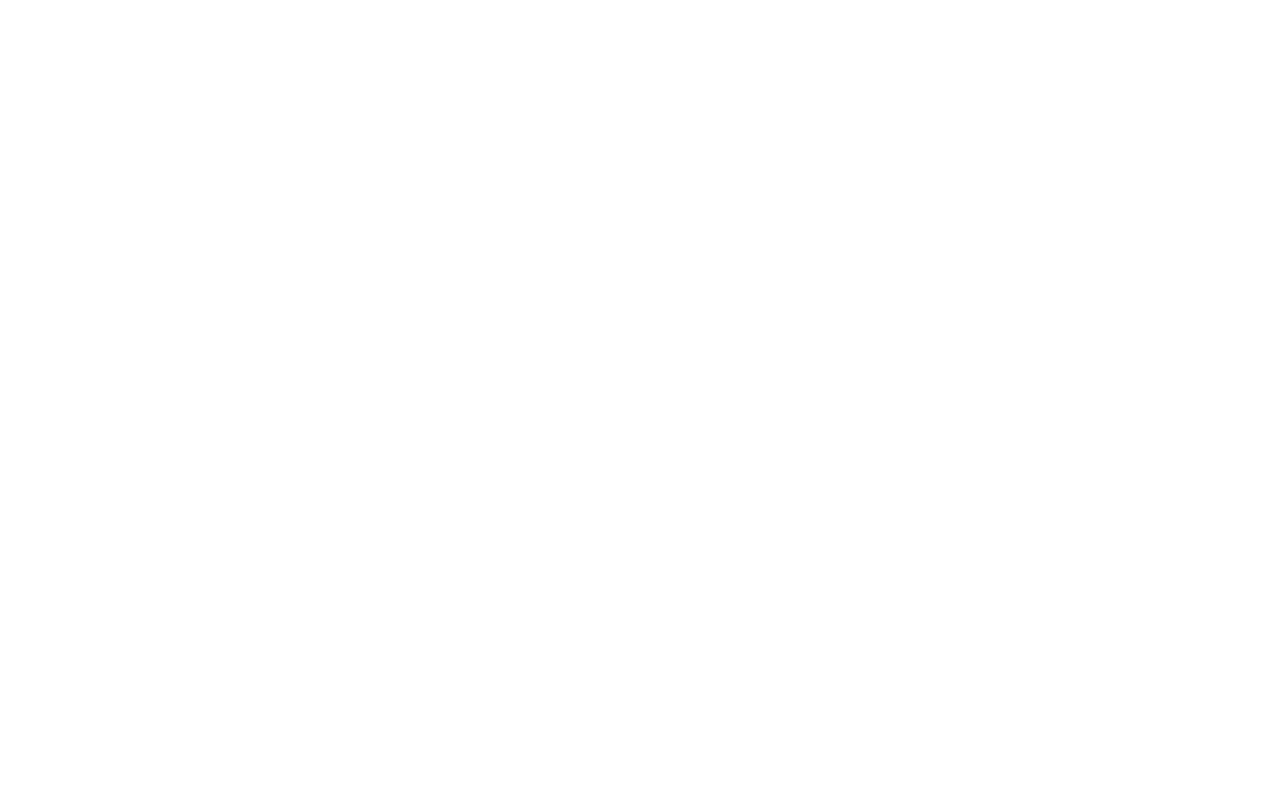
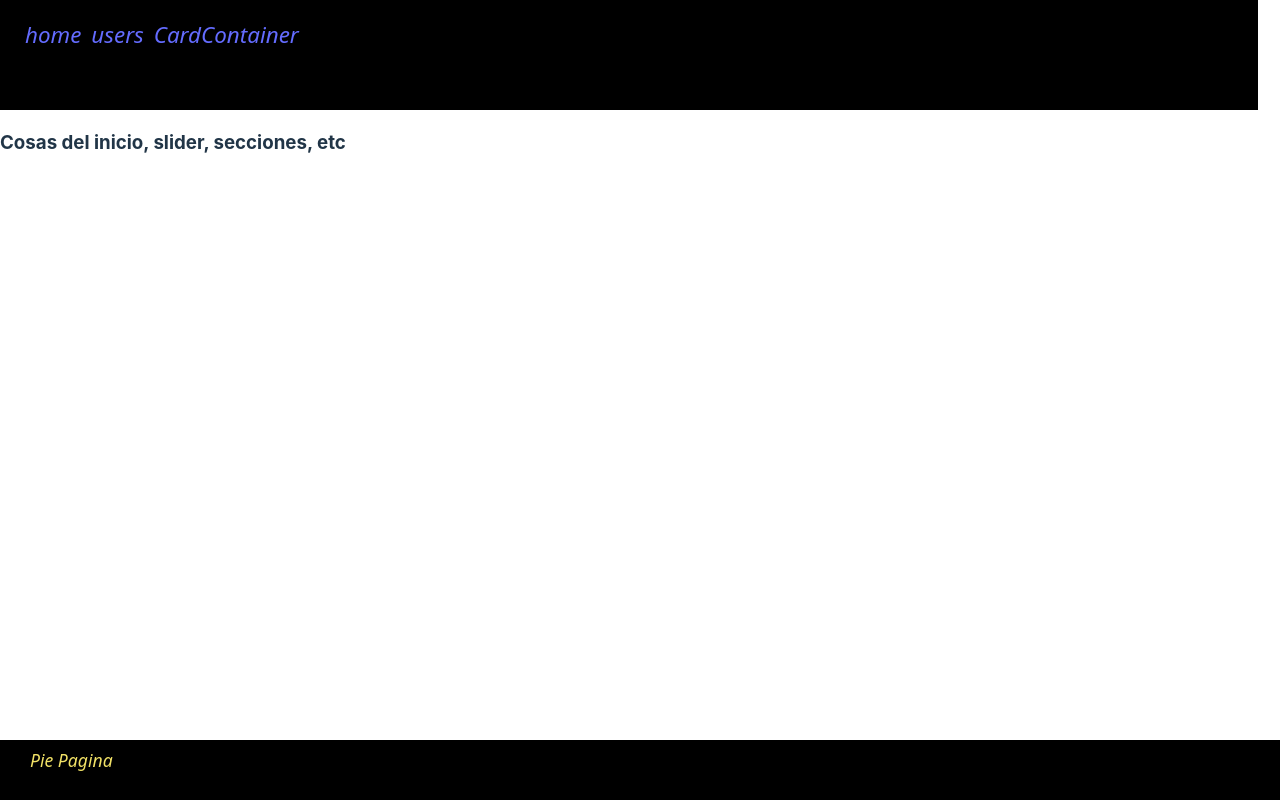
Before and after one commit to Chazmann/tarjetasReact, a React (Vite) app: page / in a window 1280 px wide. Built offline with nearby package versions, Linux system fonts and the light colour scheme.

Commit message:
pruebas con React Router

```diff
--- a/package.json
+++ b/package.json
@@ -13,7 +13,7 @@
   "dependencies": {
     "react": "^18.2.0",
     "react-dom": "^18.2.0",
-    "react-router-dom": "^6.14.2"
+    "react-router-dom": "^6.15.0"
   },
   "devDependencies": {
     "@types/react": "^18.0.28",
--- a/src/App.jsx
+++ b/src/App.jsx
@@ -1,13 +1,15 @@
-import {
-  BrowserRouter as Router,
-  Routes, Route, Link
-} from "react-router-dom"
+import { BrowserRouter as Router, Routes, Route, Link} from "react-router-dom"
 import CardContainer from "./componentes/CardContainer"
 import UserCard from "./componentes/Card"
+import './componentes/headernav.css'
+import './componentes/card.css'
+import Foo from "./componentes/Foo"
+import AutoContainer from "./componentes/Pimbas"
+
 
 
 const Home = () => (
-  <div> <h3>TKTL notes app</h3> </div>
+  <div> <h3>Cosas del inicio, slider, secciones, etc</h3> </div>
 )
 
 const Notes = () => (
@@ -25,24 +27,27 @@ const App = () => {
 
   }
 
-  return (
+  return (<>
+
     <Router>
+
+      <header className='header__nav'>
       <div>
         <Link style={padding} to="/">home</Link>
-        <Link style={padding} to="/notes">users</Link>
-        <Link style={padding} to="/users">CardContainer</Link>
+        <Link style={padding} to="/usuarios">users</Link>
+        <Link style={padding} to="/tarjetas">CardContainer</Link>
       </div>
+      </header>
 
       <Routes>
-        <Route path="/notes" element={<Notes />} />
-        <Route path="/users" element={<CardContainer />} />
+        <Route path="/usuarios" element={<AutoContainer />} />
+        <Route path="/tarjetas" element={<CardContainer />} />
         <Route path="/" element={<Home />} />
       </Routes>
 
-      <div>
-        <i>Note app, Department of Computer Science 2023</i>
-      </div>
     </Router>
+    <Foo />
+    </>
   )
 }
 
--- /dev/null
+++ b/src/app.modified.router.jsx
@@ -0,0 +1,24 @@
+import { BrowserRouter as Router, Routes, Route, Link } from "react-router-dom"
+import CardContainer from "./componentes/CardContainer"
+import HeaderNav from "./componentes/HeaderNav"
+import Foo from "./componentes/Foo"
+
+
+
+const AppDos = () => {
+    return (
+    <>
+        <Router>
+            <HeaderNav />
+            <Routes>
+                <Route path="/foo" element={<Foo />} />
+                <Route path="/tarjetas" element={<CardContainer />} />
+                <Route path="/" element={<Home />} />
+            </Routes>
+        </Router>
+        <Foo />
+    </>
+    )
+}
+
+export default AppDos
--- a/src/componentes/HeaderNav.jsx
+++ b/src/componentes/HeaderNav.jsx
@@ -1,8 +1,15 @@
 import React from 'react'
+import { BrowserRouter as Router, Routes, Route, Link } from 'react-router-dom'
 import './headernav.css'
 const HeaderNav = () => {
   return (
-    <header className='header__nav'>HeaderNav</header>
+    <header className='header__nav'>
+      <div>
+        <Link style={padding} to="/">home</Link>
+        <Link style={padding} to="/usuarios">users</Link>
+        <Link style={padding} to="/tarjetas">CardContainer</Link>
+      </div>
+      </header>
   )
 }
 
--- a/src/componentes/foo.css
+++ b/src/componentes/foo.css
@@ -1,4 +1,4 @@
-.foo{position: sticky;
+.foo{position: fixed;
     bottom:0;
     height: 40px;
     line-height: 20px;
--- a/src/componentes/headernav.css
+++ b/src/componentes/headernav.css
@@ -1,11 +1,12 @@
 .header__nav {
     position: sticky;
+    margin: auto;
     z-index: 10;
     top: 0;
     height: 70px;
     line-height: 30px;
     color: white;
-   width: 100%;
+   width: calc(100vw - 62px)!important;
     background-color: black;
     font-size: 1.4rem;
     padding: 20px;
--- a/src/main.jsx
+++ b/src/main.jsx
@@ -1,12 +1,13 @@
 import React from 'react'
 import ReactDOM from 'react-dom/client'
-import App from './App.jsx'
+import AppDos from './app.modified.router'
+import App from './App'
 import PortalEventos from './portalEventos.jsx'
 import { FirstApp } from './FirstApp.jsx'
 import './index.css'
 
 ReactDOM.createRoot(document.getElementById('root')).render(
   <React.StrictMode>
-    <FirstApp />
+    <App />
   </React.StrictMode>,
 )
```
Also changed, not shown: 1 other file (tests, documents, lock files or other folders).
